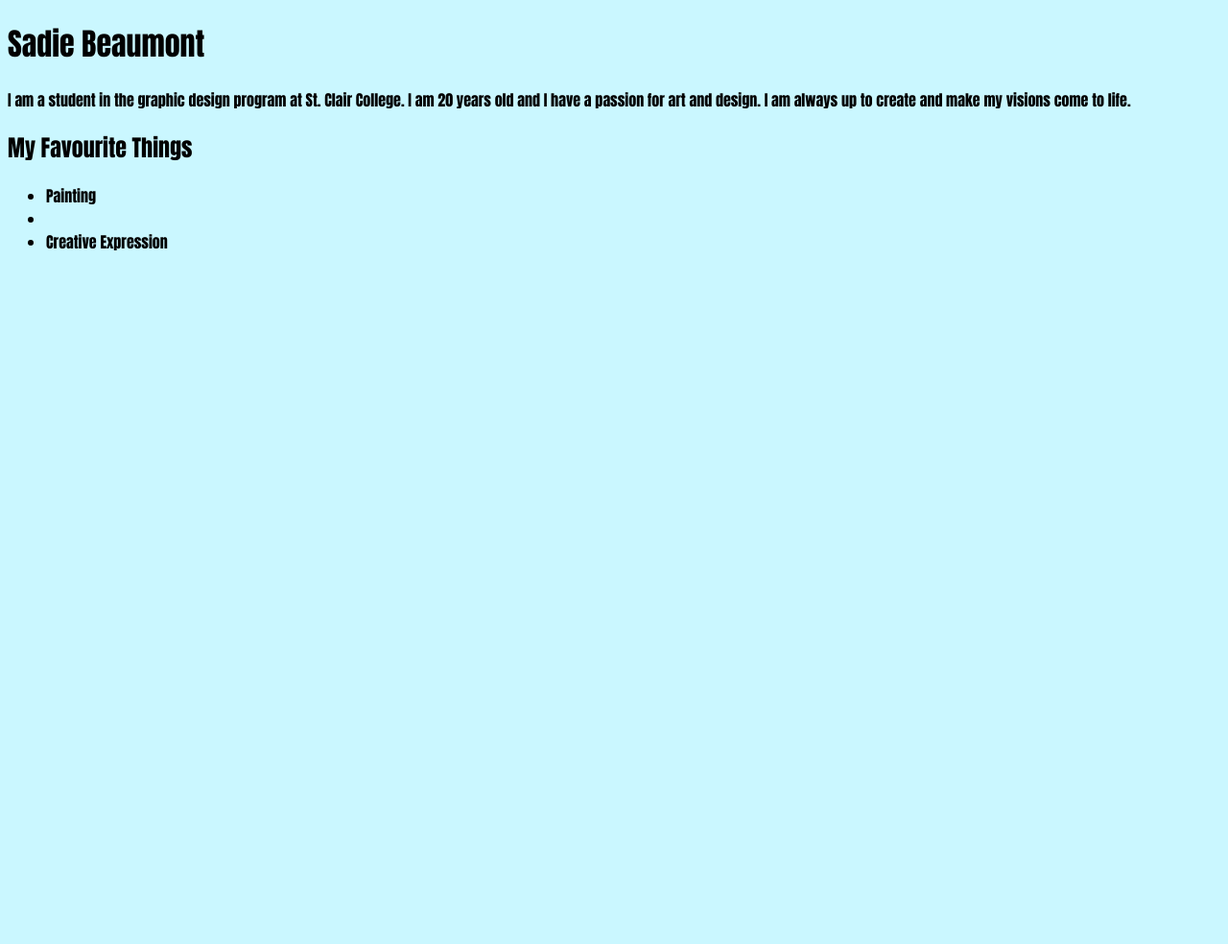
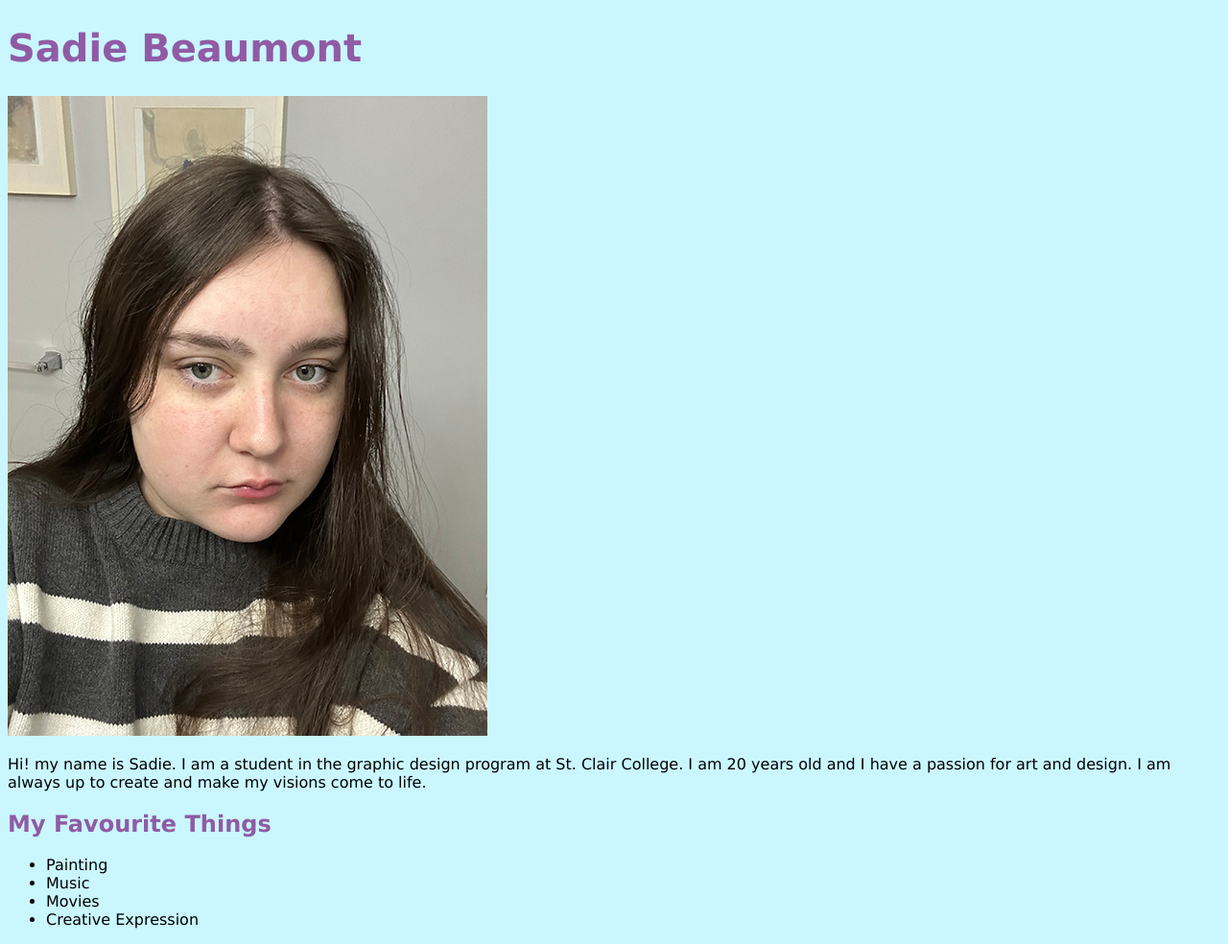
Before and after one commit to SadieB5/grd311, a plain HTML site: page Week_01/index.html in a window 1280 px wide. Shown: the whole page at 96% size. Before the commit the page ends 800 px from the top, so only its background shows below. Drawn offline with Linux system fonts and the light colour scheme.

Commit message:
Add files via upload

```diff
--- a/Week_01/index.html
+++ b/Week_01/index.html
@@ -8,23 +8,27 @@
     <style>
         body {
             background-color: #caf7ff;
-            font-family:Impact, Haettenschweiler, 'Arial Narrow Bold', sans-serif;
-        }
-
-
+            font-family:'Lucida Sans', 'Lucida Sans Regular', 'Lucida Grande', 'Lucida Sans Unicode', Geneva, Verdana, sans-serif;
+         }
+            .purple { color: #905ba5;}
+            h1 { font-size: 40px;}
 
     </style>
 </head>
 <body>
 
-    <h1>Sadie Beaumont</h1>
+    <h1 class="purple">Sadie Beaumont</h1>
 
-    <p>I am a student in the graphic design program at St. Clair College. I am 20 years old and I have a passion for art and design. I am always up to create and make my visions come to life.</p>
+    <img src="img/sadiephoto.jpg" alt="img">
 
-    <h2>My Favourite Things</h2>
+    <p>Hi! my name is Sadie. I am a student in the graphic design program at St. Clair College.
+        I am 20 years old and I have a passion for art and design. I am always up to create and make my visions come to life.</p>
+
+    <h2 class="purple">My Favourite Things</h2>
     <ul>
         <li>Painting</li>
-        <li></li>
+        <li>Music</li>
+        <li>Movies</li>
         <li>Creative Expression</li>
     </ul>
 </body>
```
Also changed, not shown: Week_01/img/sadiephoto.jpg (added).
